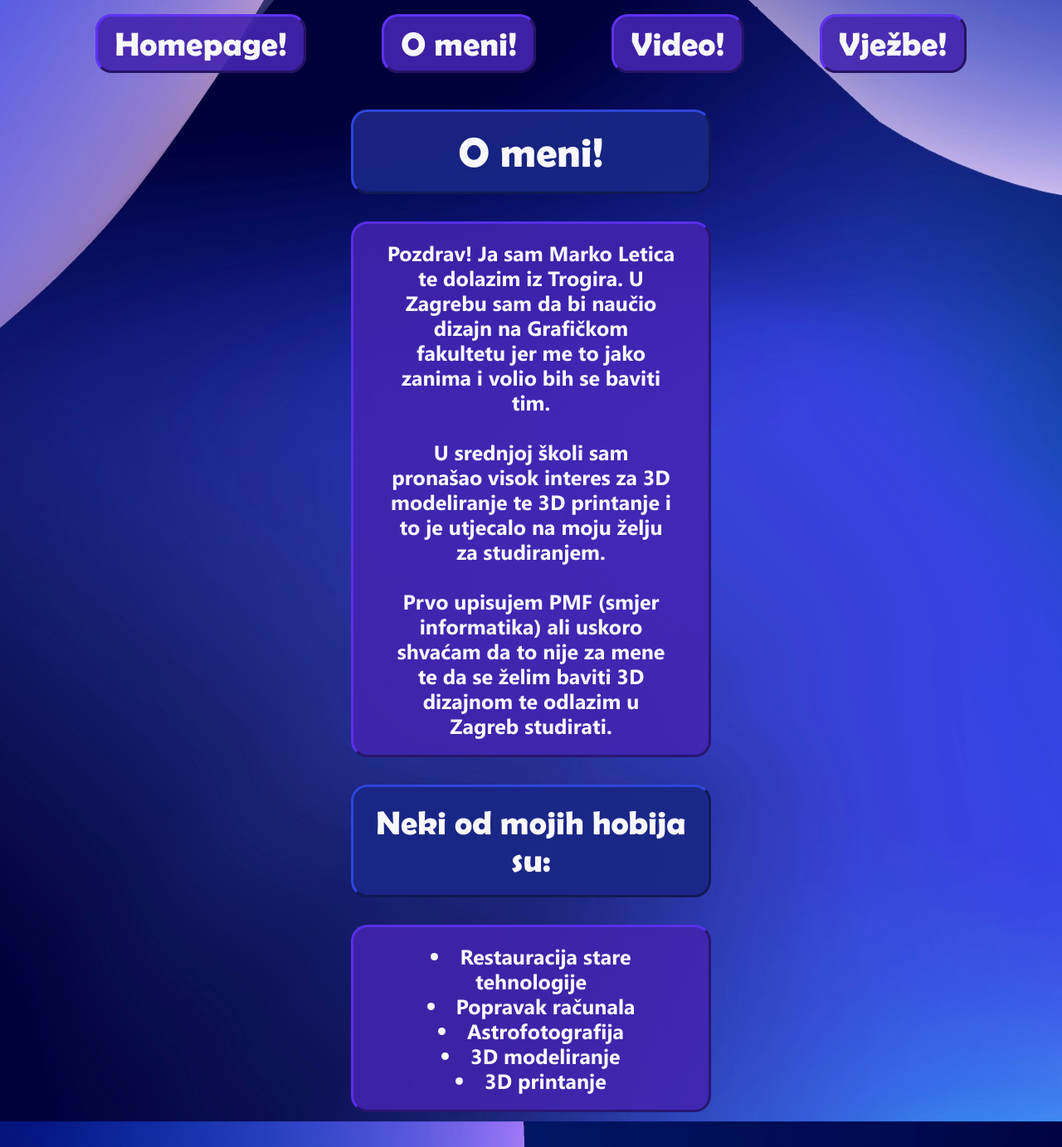
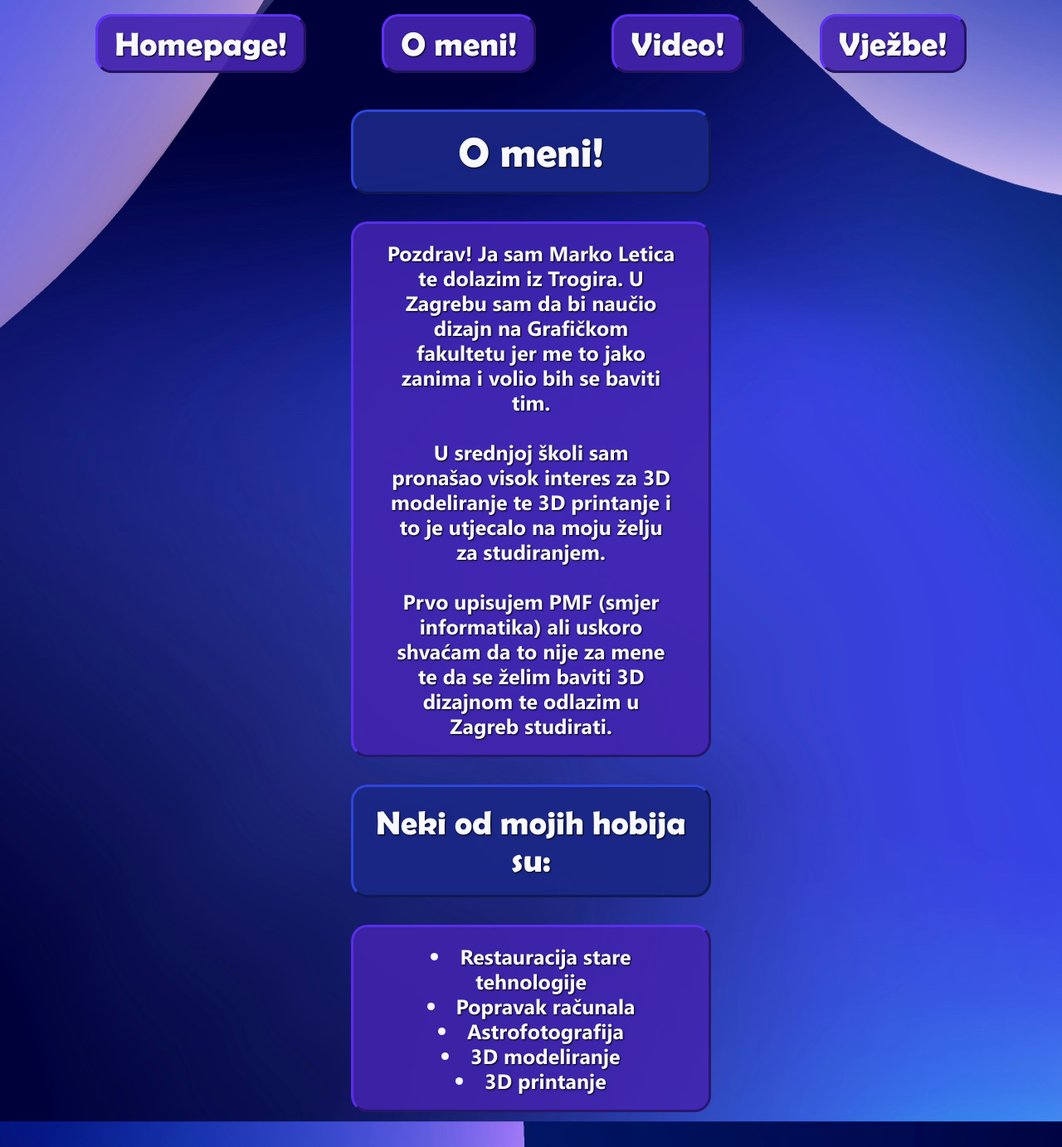
Before and after one commit to FailG55/MarkoLeticaProjekt4, a plain HTML site: page o_meni.html in a window 1280 px wide. Shown: the top 1383 px of the page at 83% size. Drawn offline with Linux system fonts and the light colour scheme.

Commit message:
Update stil.css

```diff
--- a/stil.css
+++ b/stil.css
@@ -52,6 +52,7 @@
 	margin-left: 440px;
 	margin-right: 440px;
 	margin-top: -30px;
+	text-shadow: 1px 1px 2px black;
 }
 
 .opisiomeni {
@@ -61,6 +62,7 @@
 	margin-right: 440px;
 	margin-top: -30px;
 	margin-bottom: -30px;
+	text-shadow: 1px 1px 2px black;
 }
 
 .lista{
@@ -77,6 +79,7 @@
 	border: 3px outset;
 	background-color: rgba(68,36,175,0.85);
 	border-color: rgba(68,36,175,0.75);
+	text-shadow: 1px 1px 2px black;
 }
 
 body {
@@ -108,6 +111,7 @@ p{
 	border: 3px outset;
 	background-color: rgba(68,36,175,0.85);
 	border-color: rgba(68,36,175,0.75);
+	text-shadow: 1px 1px 2px black;
 }
 
 /* NASLOVI */
@@ -132,6 +136,7 @@ h1, h2, h3 {
 	padding: 20px;
 	border: 3px outset;
 	border-color: rgba(35,51,157,0.80);
+	text-shadow: 1px 1px 2px black;
 }
 
 /* LINKOVI */
@@ -149,6 +154,7 @@ a{
 	margin: 40px;
 	border-radius: 20px;
 	text-align:center;
+	text-shadow: 1px 1px 2px black;
 }
 
 a:hover {
```
